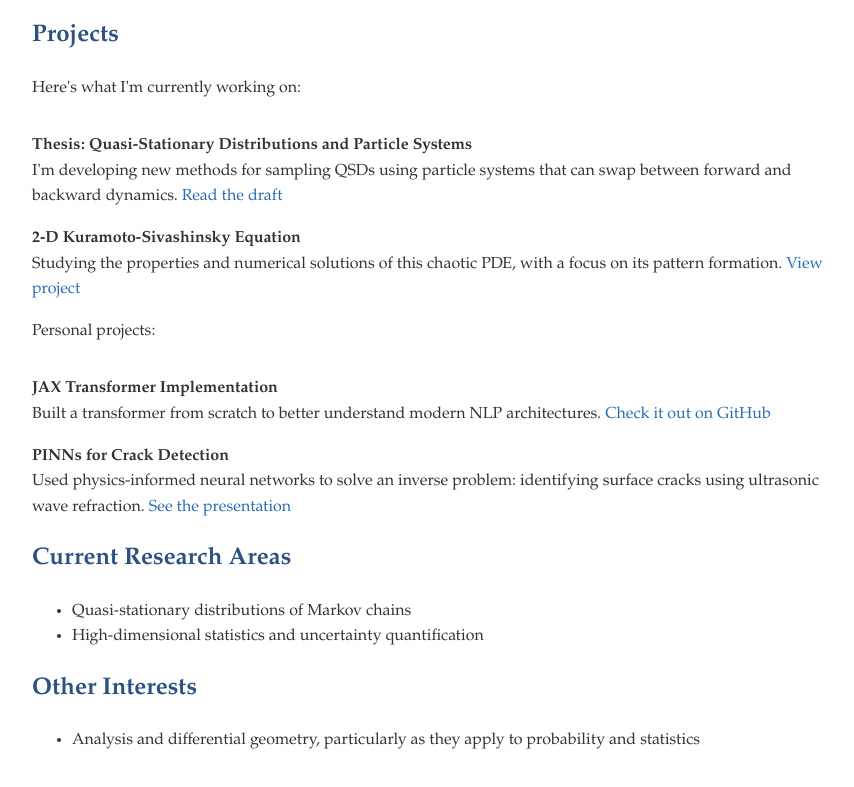
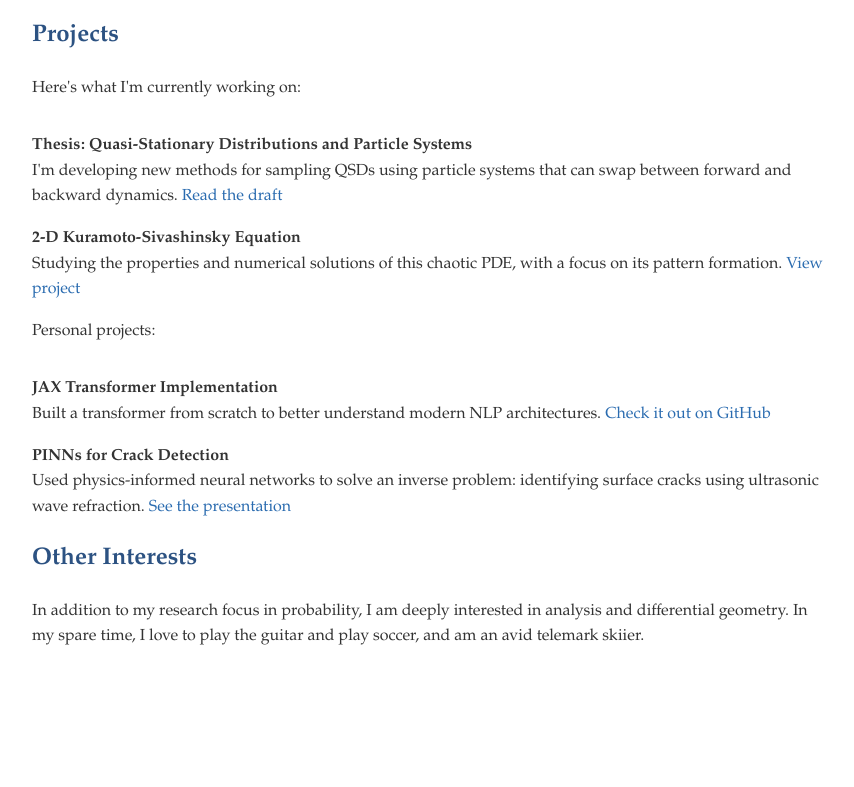
Before and after one commit to itamarfiorino/itamarfiorino.github.io, a plain HTML site: page index.html in a window 1280 px wide. Shown: the part 391-1178 px from the top of the page, without its empty margins (208-1062 px from the left). After the commit the page ends 1073 px from the top, so only its background shows below. Drawn offline with Linux system fonts and the light colour scheme.

Commit message:
small changes

```diff
--- a/index.html
+++ b/index.html
@@ -72,15 +72,8 @@
         Used physics-informed neural networks to solve an inverse problem: identifying surface cracks using ultrasonic wave refraction. <a href="pinns-presentation.pdf">See the presentation</a></p>
     </div>
 
-    <h2>Current Research Areas</h2>
-    <ul>
-        <li>Quasi-stationary distributions of Markov chains</li>
-        <li>High-dimensional statistics and uncertainty quantification</li>
-    </ul>
 
     <h2>Other Interests</h2>
-    <ul>
-        <li>Analysis and differential geometry, particularly as they apply to probability and statistics</li>
-    </ul>
+    In addition to my research focus in probability, I am deeply interested in analysis and differential geometry. In my spare time, I love to play the guitar and play soccer, and am an avid telemark skiier.
 </body>
 </html>
```
